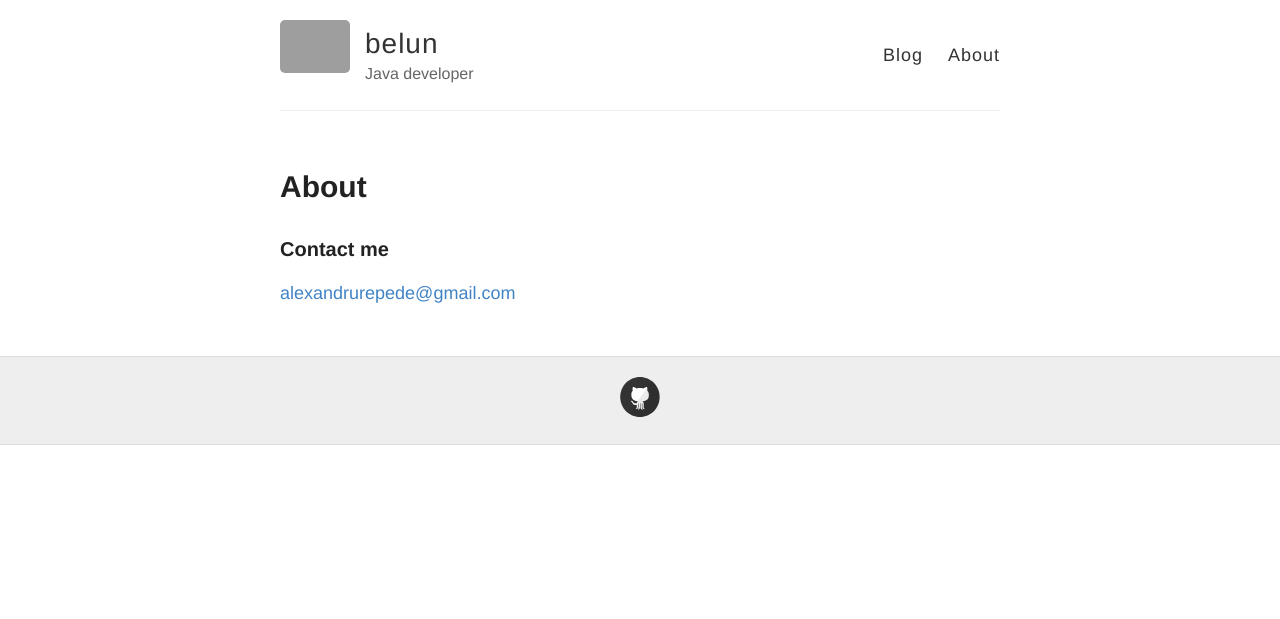
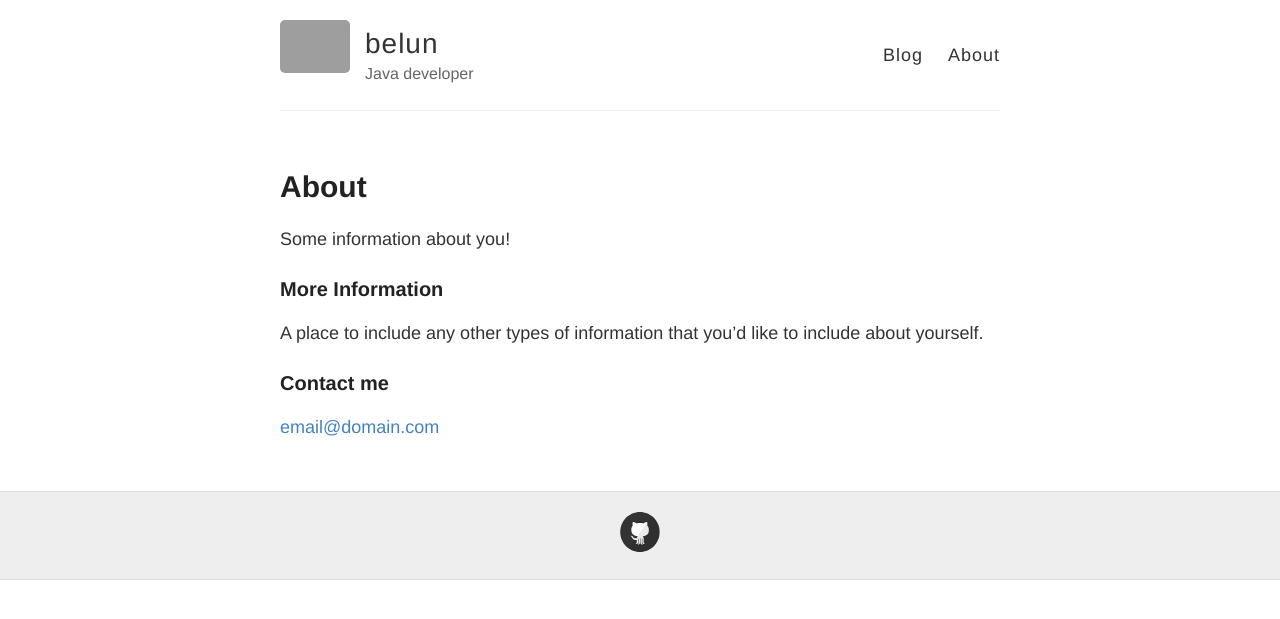
Before and after one commit to belun/delete-this, a Jekyll site: the page built from about.md, in a window 1280 px wide. Shown: the top 619 px of the page. Built offline with Jekyll 4.4.1, drawn with Linux system fonts in a browser that asks for light colours; grey boxes are pictures that could not be loaded.

Commit message:
Revert "updated About"
This reverts commit 87fe0eafab4d25aecf4267820a3e49d8bd45882a.

```diff
--- a/about.md
+++ b/about.md
@@ -2,10 +2,14 @@
 layout: page
 title: About
 permalink: /about/
-published: true
 ---
 
+Some information about you!
+
+### More Information
+
+A place to include any other types of information that you'd like to include about yourself.
 
 ### Contact me
 
-[alexandrurepede@gmail.com](mailto:alexandrurepede@gmail.com)
+[email@domain.com](mailto:email@domain.com)
```
